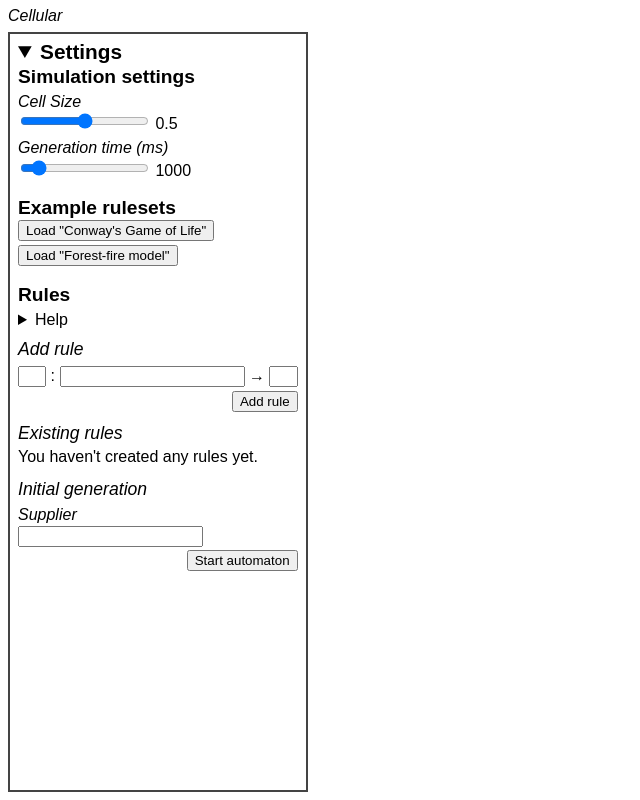
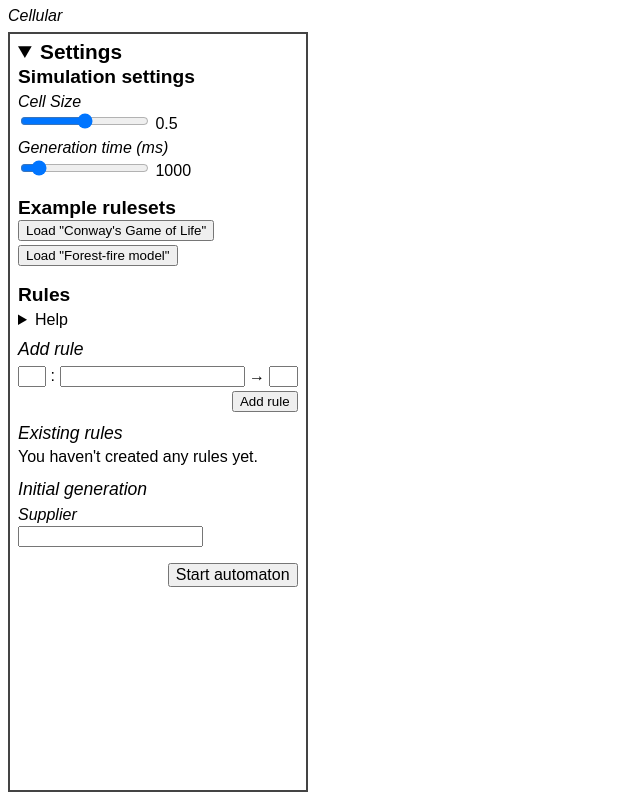
Before and after one commit to remotehack/cellular, a plain HTML site: page src/index.html in a window 1280 px wide. Shown: the whole page, without its empty margins (0-640 px from the left). Drawn offline with Linux system fonts and the light colour scheme.

Commit message:
Make main button more obvious

```diff
--- a/src/index.html
+++ b/src/index.html
@@ -121,7 +121,7 @@
         <label for="init-supplier--input">Supplier</label>
         <input id="init-supplier--input" name="init-supplier" type="text" />
 
-        <button type="submit" id="start-automaton">Start automaton</button>
+        <button class="button--float button--main-action" type="submit" id="start-automaton">Start automaton</button>
 
       </form>
     </details>
--- a/src/style/form.css
+++ b/src/style/form.css
@@ -21,3 +21,11 @@ button {
 .button--selection {
   margin-left: 0;
 }
+
+.button--main-action {
+  margin-top: 1em;
+  position: sticky;
+  bottom: 0;
+  box-shadow: 0 0 0.2em 0.2em rgba(255, 255, 255, 0.6);
+  font-size: 1em;
+}
```
